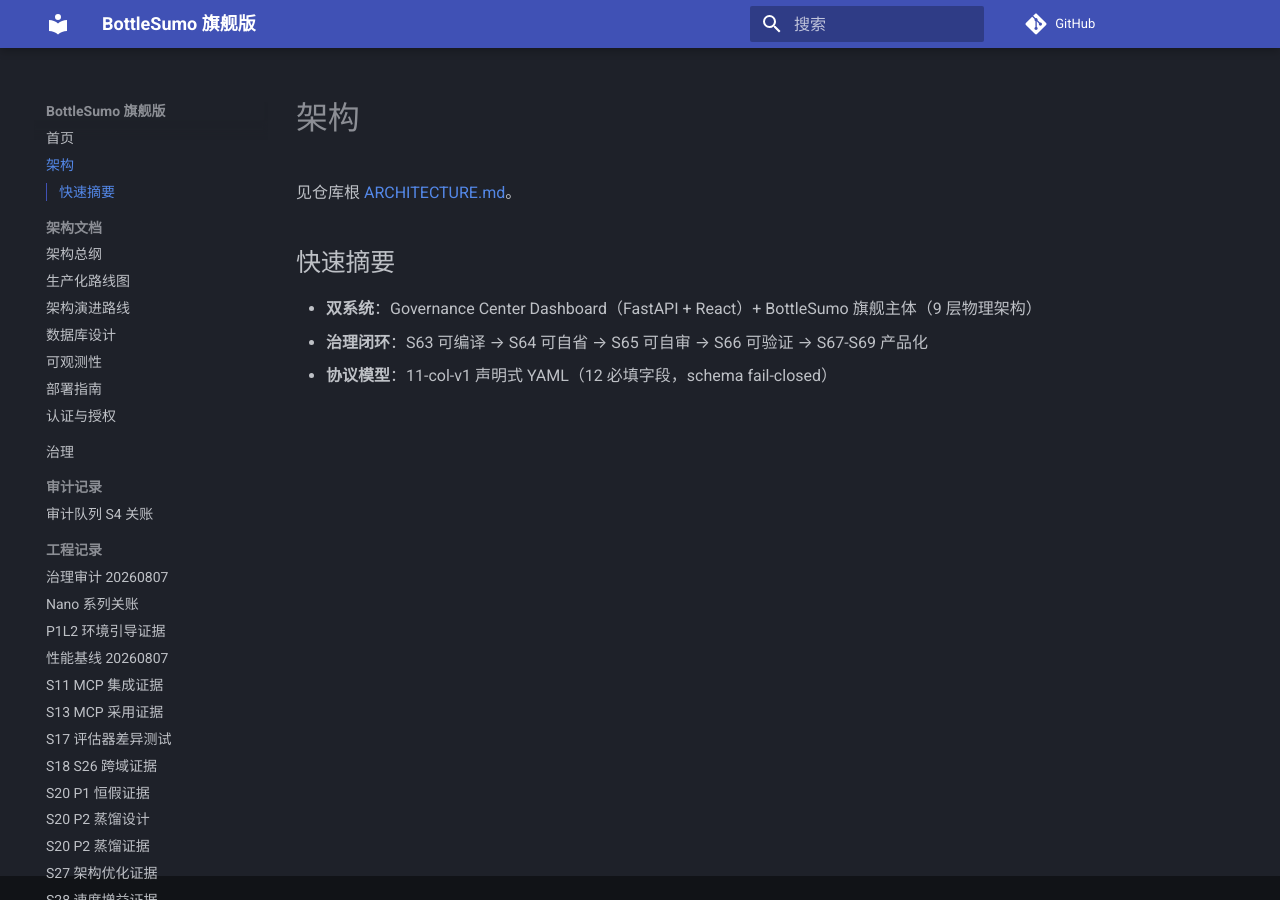
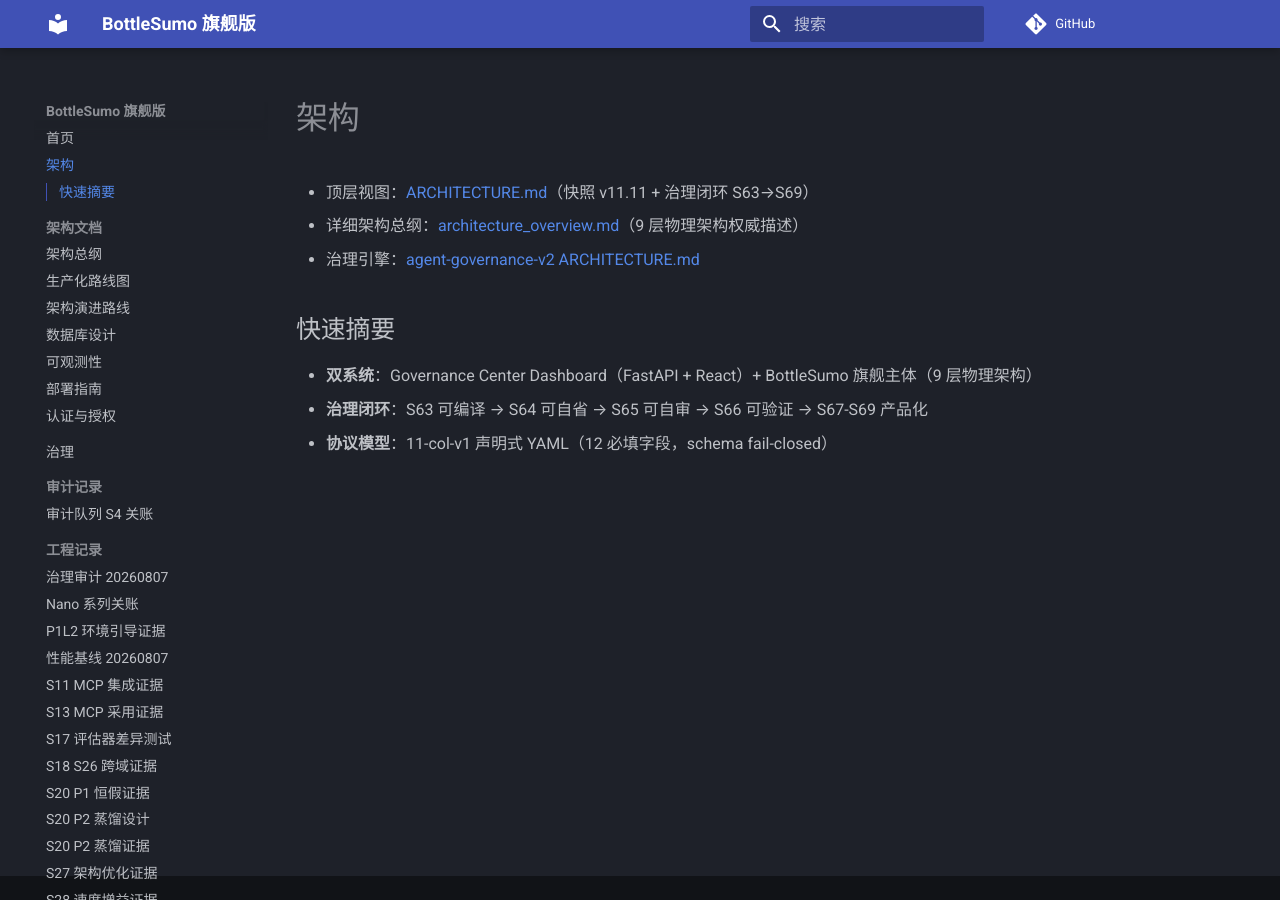
Before and after one commit to Iamnobody78/bottlesumo-pi, an MkDocs documentation site: the page built from docs/architecture.md, in a window 1280 px wide. Built offline with MkDocs 1.6.1 and Material for MkDocs 9.7.7, drawn with Linux system fonts in a browser that asks for light colours; comment, search, counter and statistics services are not loaded.

Commit message:
fix(docs): C5 - architecture.md references both ARCHITECTURE.md and architecture_overview.md (close doc-sync gap)

```diff
--- a/docs/architecture.md
+++ b/docs/architecture.md
@@ -1,6 +1,8 @@
 # 架构
 
-见仓库根 [ARCHITECTURE.md](https://github.com/Iamnobody78/bottlesumo-pi/blob/main/ARCHITECTURE.md)。
+- 顶层视图：[ARCHITECTURE.md](https://github.com/Iamnobody78/bottlesumo-pi/blob/main/ARCHITECTURE.md)（快照 v11.11 + 治理闭环 S63→S69）
+- 详细架构总纲：[architecture_overview.md](https://github.com/Iamnobody78/bottlesumo-pi/blob/main/architecture_overview.md)（9 层物理架构权威描述）
+- 治理引擎：[agent-governance-v2 ARCHITECTURE.md](https://github.com/Iamnobody78/agent-governance-v2/blob/main/ARCHITECTURE.md)
 
 ## 快速摘要
 
```
